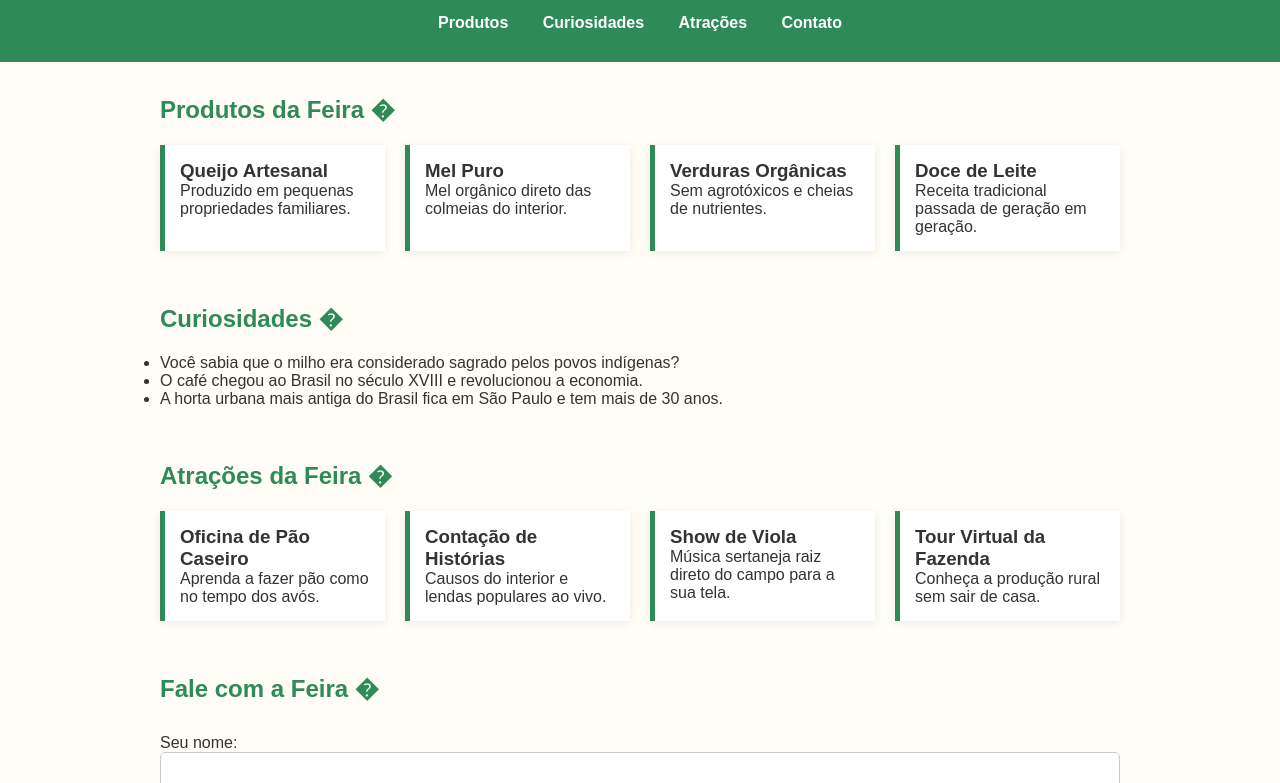
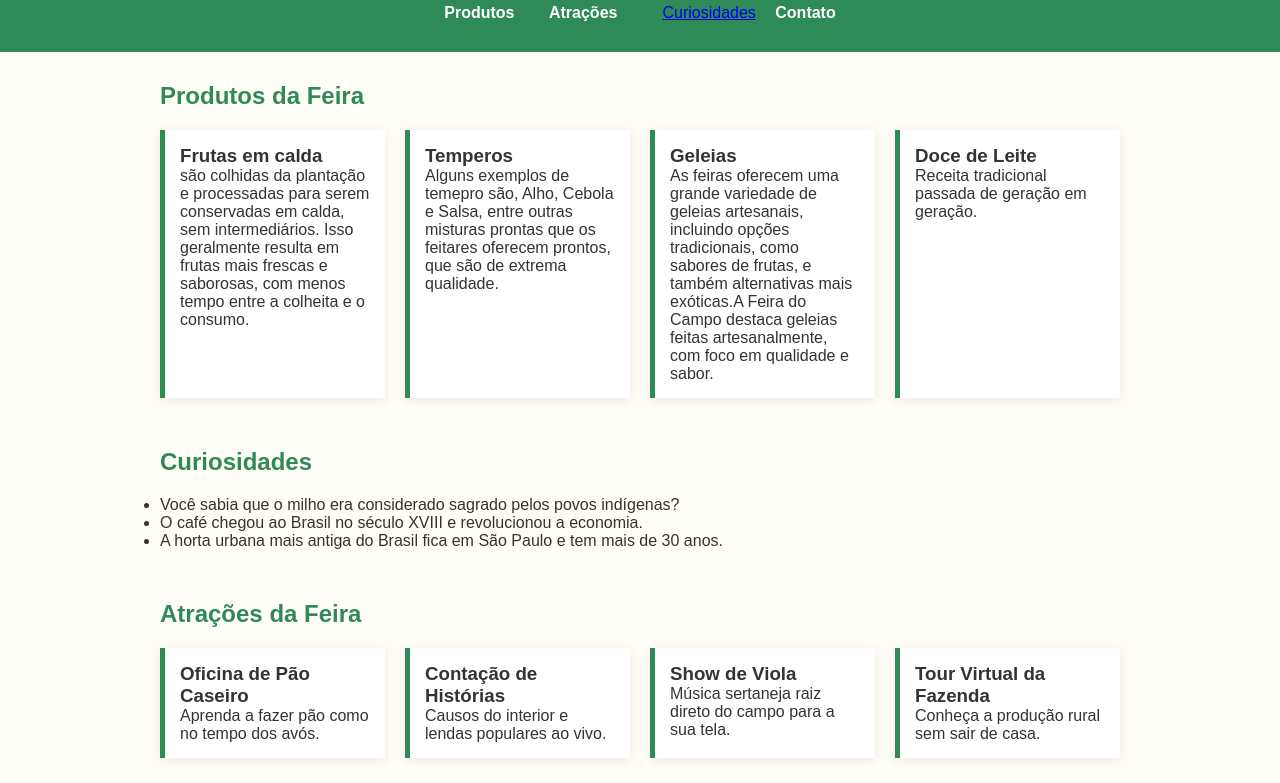
Before and after one commit to SaraDaniel2/Feira.conectada, a plain HTML site: page index.html in a window 1280 px wide. Shown: the part 104-887 px from the top of the page. Drawn offline with Linux system fonts and the light colour scheme.

Commit message:
Add files via upload

```diff
--- a/index.html
+++ b/index.html
@@ -8,13 +8,15 @@
 </head>
 <body>
 <header>
-<h1>� Feira Conectada �</h1>
+<h1> Feira Conectada </h1>
 <p>Uma ponte entre o campo e a cidade – sabores, saberes e cultura!</p>
 <nav>
 <ul>
 <li><a href="#produtos">Produtos</a></li>
-<li><a href="#curiosidades">Curiosidades</a></li>
-<li><a href="#atracoes">Atrações</a></li>
+
+<li><a href="#atracoes">Atrações</a></li
+><li></li><a href="#curiosidades">Curiosidades</a></li>
+
 <li><a href="#contato">Contato</a></li>
 </ul>
 </nav>
@@ -23,19 +25,20 @@
 <main class="container">
 
 <section id="produtos" class="secao">
-<h2>Produtos da Feira �</h2>
+<h2>Produtos da Feira</h2>
 <div class="grid">
 <div class="card">
-<h3>Queijo Artesanal</h3>
-<p>Produzido em pequenas propriedades familiares.</p>
+<h3>Frutas em calda</h3>
+<p>são colhidas da plantação e processadas para serem conservadas em calda, sem intermediários. Isso geralmente resulta em frutas mais frescas e saborosas, com menos tempo entre a colheita e o consumo.
+</p>
 </div>
 <div class="card">
-<h3>Mel Puro</h3>
-<p>Mel orgânico direto das colmeias do interior.</p>
+<h3>Temperos</h3>
+<p>Alguns exemplos de temepro são, Alho, Cebola e Salsa, entre outras misturas prontas que os feitares oferecem prontos, que são de extrema qualidade. </p>
 </div>
 <div class="card">
-<h3>Verduras Orgânicas</h3>
-<p>Sem agrotóxicos e cheias de nutrientes.</p>
+<h3>Geleias</h3>
+<p>As feiras oferecem uma grande variedade de geleias artesanais, incluindo opções tradicionais, como sabores de frutas, e também alternativas mais exóticas.A Feira do Campo destaca geleias feitas artesanalmente, com foco em qualidade e sabor. </p>
 </div>
 <div class="card">
 <h3>Doce de Leite</h3>
@@ -45,7 +48,7 @@
 </section>
 
 <section id="curiosidades" class="secao">
-<h2>Curiosidades �</h2>
+<h2>Curiosidades </h2>
 
 <ul>
 <li>Você sabia que o milho era considerado sagrado pelos povos indígenas?</li>
@@ -55,7 +58,7 @@
 </section>
 
 <section id="atracoes" class="secao">
-<h2>Atrações da Feira �</h2>
+<h2>Atrações da Feira </h2>
 <div class="grid">
 <div class="card">
 <h3>Oficina de Pão Caseiro</h3>
@@ -78,7 +81,7 @@
 </section>
 
 <section id="contato" class="secao">
-<h2>Fale com a Feira �</h2>
+<h2>Fale com a Feira </h2>
 <form>
 <label for="nome">Seu nome:</label>
 <input type="text" id="nome" name="nome" required />
```
